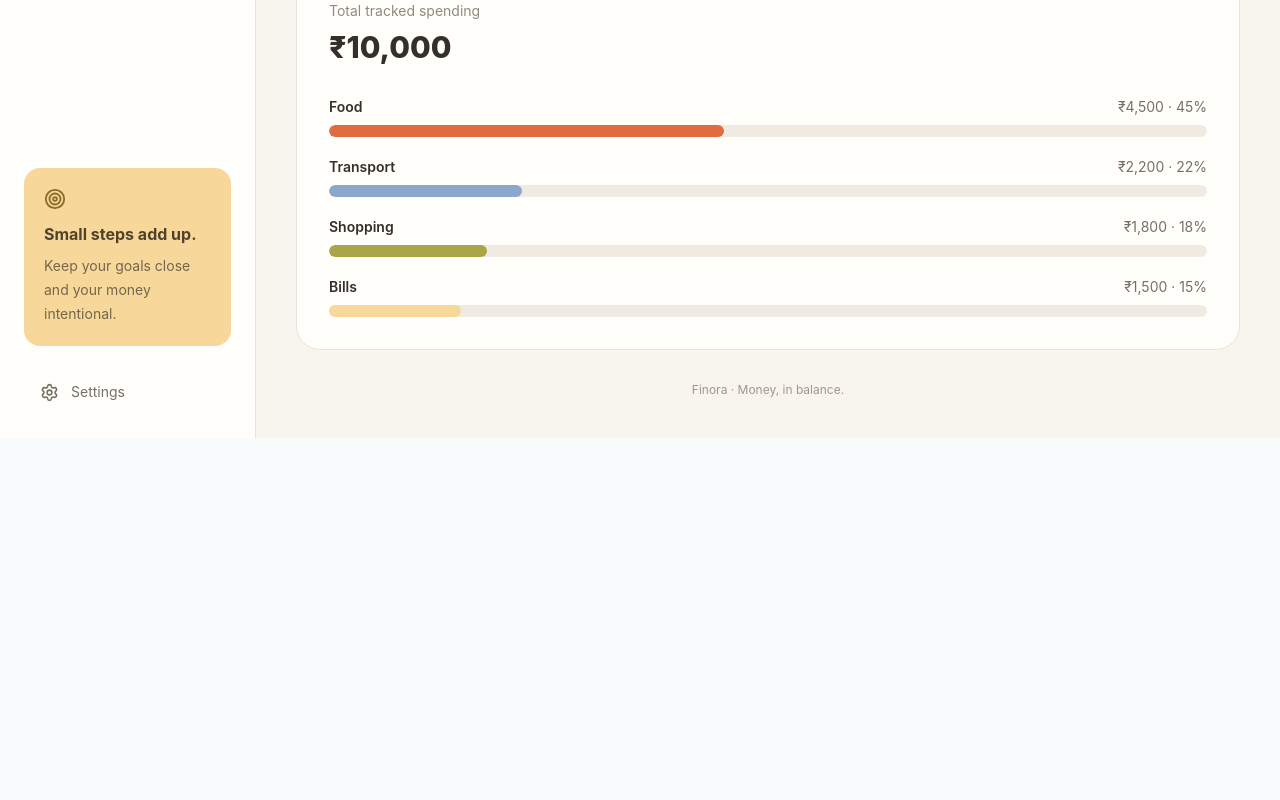
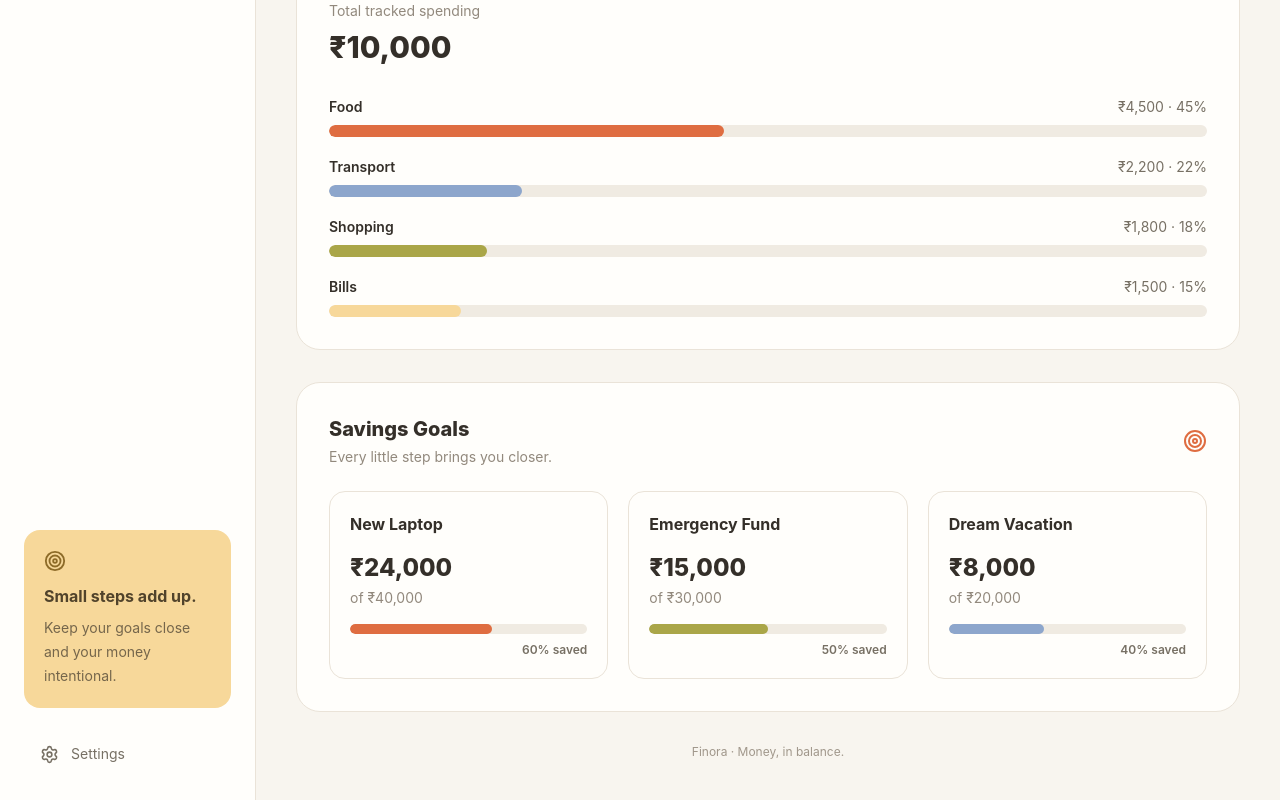
Before and after one commit to ApoorvaPoojary8/Finora, a React (Vite) app in the folder client/: page / in a window 1280 px wide. Shown: the part 1440-2240 px from the top of the page. Before the commit the page ends 1878 px from the top, so only its background shows below. Built offline with nearby package versions, Linux system fonts and the light colour scheme.

Commit message:
feat: add savings goals to dashboard

```diff
--- a/client/src/App.jsx
+++ b/client/src/App.jsx
@@ -106,6 +106,31 @@ const totalSpending = spendingBreakdown.reduce(
   (total, item) => total + item.amount,
   0
 );
+
+
+const savingsGoals = [
+  {
+    id: 1,
+    title: "New Laptop",
+    saved: 24000,
+    target: 40000,
+    color: "bg-[#DF6D41]",
+  },
+  {
+    id: 2,
+    title: "Emergency Fund",
+    saved: 15000,
+    target: 30000,
+    color: "bg-[#AAA648]",
+  },
+  {
+    id: 3,
+    title: "Dream Vacation",
+    saved: 8000,
+    target: 20000,
+    color: "bg-[#8DA6CC]",
+  },
+];
 
 
 
@@ -326,6 +351,55 @@ function App() {
   </div>
 </section>
 
+<section className="mb-8 rounded-3xl border border-[#EAE3D8] bg-[#FFFEFB] p-6 md:p-8">
+  <div className="mb-6 flex items-center justify-between gap-3">
+    <div>
+      <h3 className="text-xl font-extrabold">Savings Goals</h3>
+      <p className="mt-1 text-sm text-[#92897D]">
+        Every little step brings you closer.
+      </p>
+    </div>
+    <Target size={24} className="text-[#DF6D41]" />
+  </div>
+
+  <div className="grid gap-5 md:grid-cols-3">
+    {savingsGoals.map((goal) => {
+      const percentage = Math.min(
+        (goal.saved / goal.target) * 100,
+        100
+      );
+
+      return (
+        <div
+          key={goal.id}
+          className="rounded-2xl border border-[#EAE3D8] p-5"
+        >
+          <h4 className="font-bold">{goal.title}</h4>
+
+          <p className="mt-4 text-2xl font-extrabold">
+            ₹{goal.saved.toLocaleString("en-IN")}
+          </p>
+
+          <p className="mt-1 text-sm text-[#92897D]">
+            of ₹{goal.target.toLocaleString("en-IN")}
+          </p>
+
+          <div className="mt-4 h-2.5 overflow-hidden rounded-full bg-[#F0EBE2]">
+            <div
+              className={`h-full rounded-full ${goal.color}`}
+              style={{ width: `${percentage}%` }}
+            />
+          </div>
+
+          <p className="mt-2 text-right text-xs font-semibold text-[#777064]">
+            {percentage.toFixed(0)}% saved
+          </p>
+        </div>
+      );
+    })}
+  </div>
+</section>
+
 
         <footer className="mt-8 text-center text-xs text-[#A0978B]">
           Finora · Money, in balance.
```
